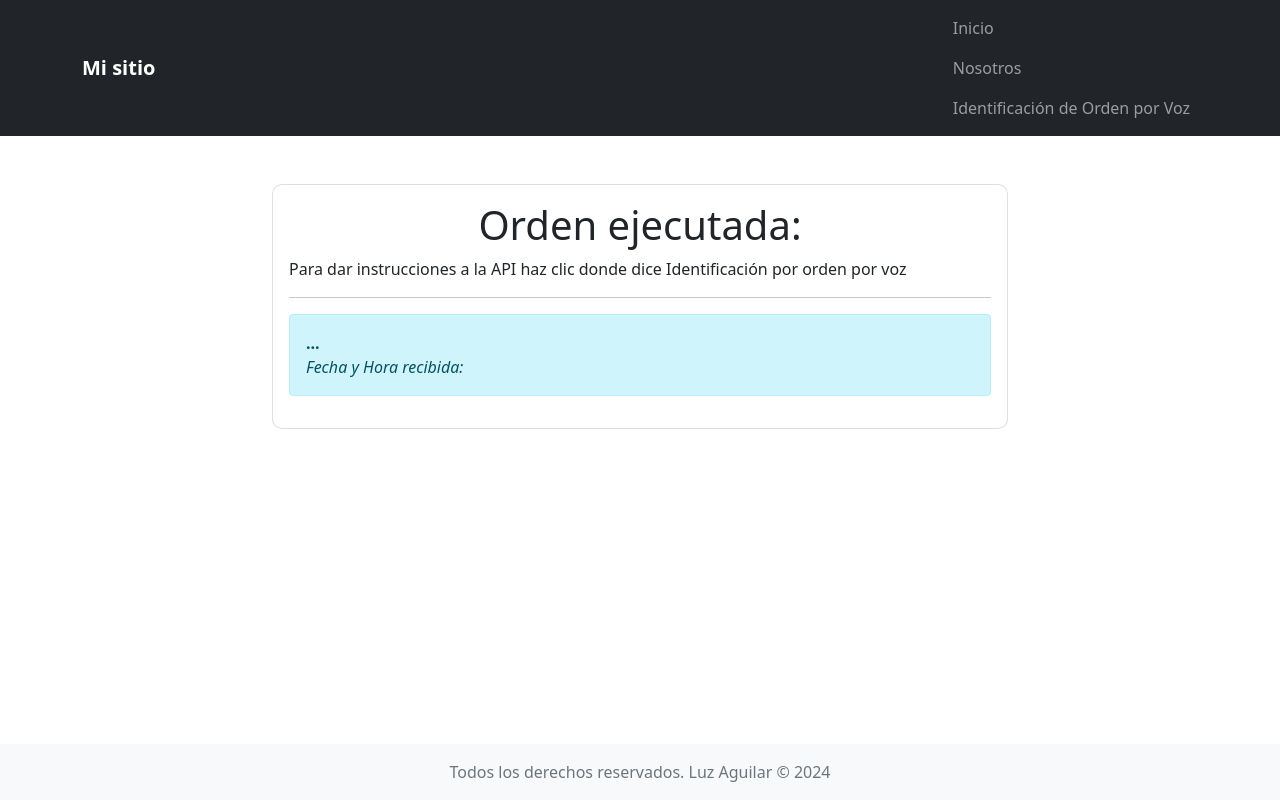
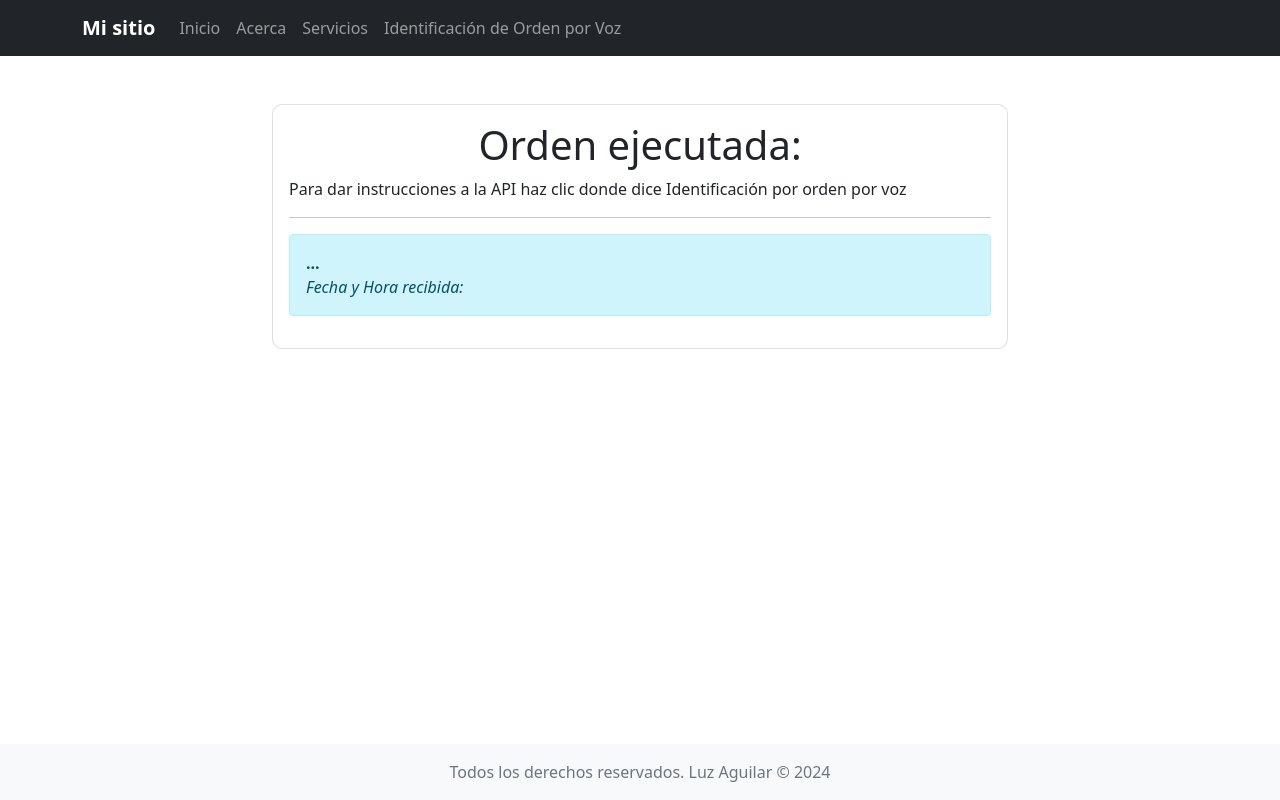
Before and after one commit to LuzDelCarmenAguilarAngeles/web-app-voice-2.2, a plain HTML site: page web-app-voice-git-main/app-ihc-remote/index.html in a window 1280 px wide. Drawn offline with nearby package versions, Linux system fonts and the light colour scheme; no server answers.

Commit message:
Update index.html

```diff
--- a/web-app-voice-git-main/app-ihc-remote/index.html
+++ b/web-app-voice-git-main/app-ihc-remote/index.html
@@ -35,16 +35,27 @@
                     aria-controls="navbarNav" aria-expanded="false" aria-label="Toggle navigation">
                     <span class="navbar-toggler-icon"></span>
                 </button>
-                <div class="collapse navbar-collapse" id="navbarNav">
-                    <ul class="navbar-nav ms-auto">
-                        <li class="nav-item">
-                            <a class="nav-link" >Inicio</a>
-                            <a class="nav-link" >Nosotros</a>
-                            <a class="nav-link" href="https://luzdelcarmenaguilarangeles.github.io/web-app-voice-activity/">Identificación de Orden por Voz</a>
+
+                            <div class="collapse navbar-collapse" id="navbarSupportedContent">
+        <ul class="navbar-nav ml-auto">
+          <li class="nav-item">
+            <a class="nav-link" href="#">Inicio</a>
+          </li>
+          <li class="nav-item">
+            <a class="nav-link" href="#">Acerca</a>
+          </li>
+          <li class="nav-item">
+            <a class="nav-link" href="#">Servicios</a>
+          </li>
+          <li class="nav-item">
+            <a class="nav-link" href="https://luzdelcarmenaguilarangeles.github.io/web-app-voice-activity/">Identificación de Orden por Voz</a>
+          </li>
+        </ul>
+      </div>
                         </li>
                     </ul>
                 </div>
-            </div>
+
         </nav>
     </header>
     <main>
```
